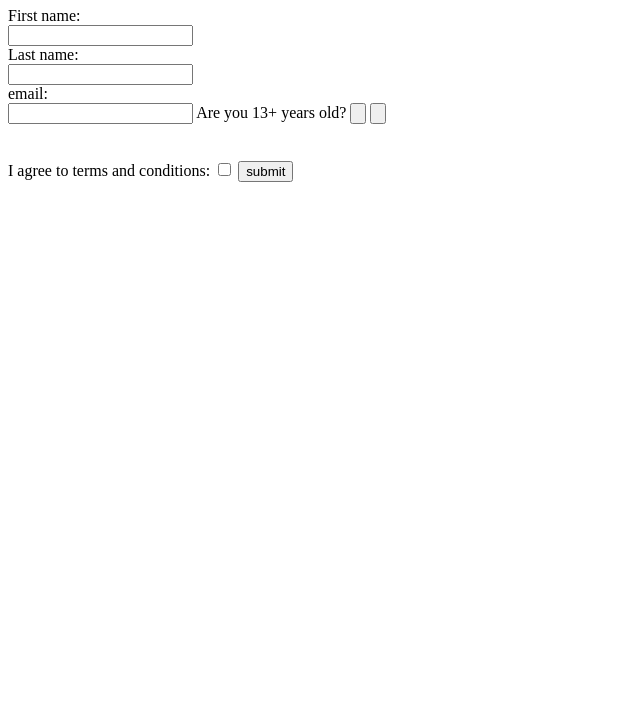
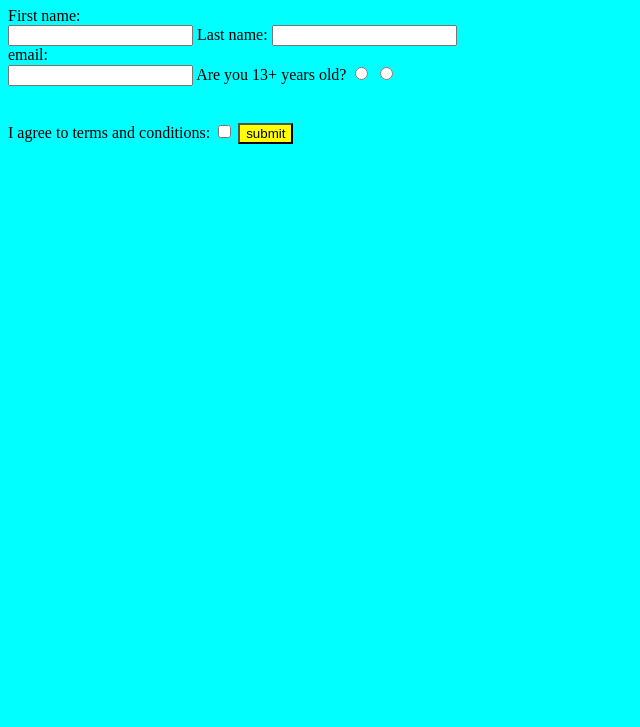
Before and after one commit to nelsonnn11/WEBPAGE, a plain HTML site: page index.html in a window 1280 px wide. Shown: the part 73-800 px from the top of the page, without its empty margins (0-640 px from the left). Drawn offline with Linux system fonts and the light colour scheme.

Commit message:
Friday's work

```diff
--- a/index.html
+++ b/index.html
@@ -11,21 +11,21 @@
     font-size:200;
   }
   </style>
-  <body>
+  <body style="background-color:cyan">
     <h1>Create an Account</h1>
 <form>
   <label for="fname"> First name:</label><br>
-  <input type="text" id="fname" name="fname"><br>
-  <label for="lname"> Last name:</label><br>
+  <input type="text" id="fname" name="fname">
+  <label for="lname"> Last name:</label>
   <input type="text" id="lname" name="lname"><br>
   <label for="email"> email:</label><br>
   <input type="text" id="email" name="email">
   <label for="13+ years old?">Are you 13+ years old?</label>
-  <input type="button" name="13">
-  <input type="button" name="13"><br><br><br>
+  <input type="radio" name="13">
+  <input type="radio" name="13"><br><br><br>
   <label for="term">I agree to terms and conditions:</label>
   <input type="checkbox" name="term" value="">
-  <input type="submit" name="submit" value="submit">
+  <input type="submit" name="submit" value="submit" style="background-color:yellow">
 </form>
   </body>
 </html>
```
